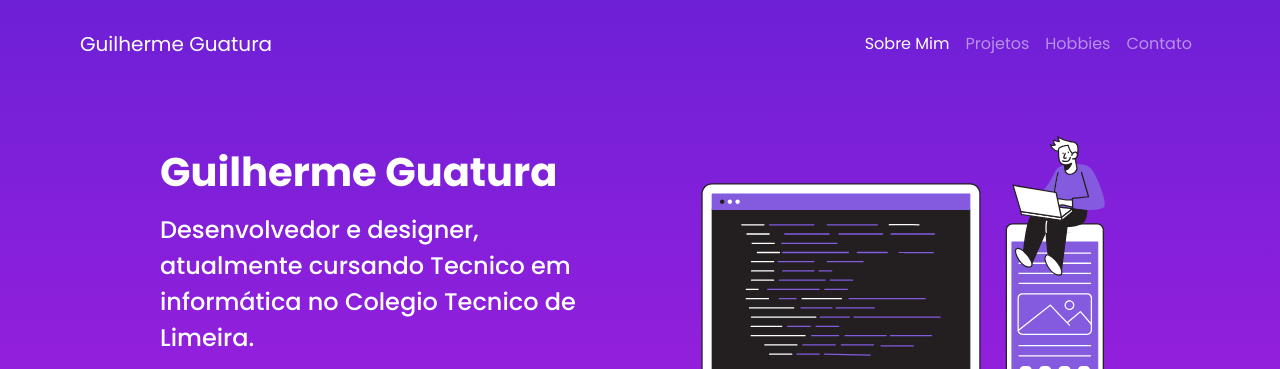
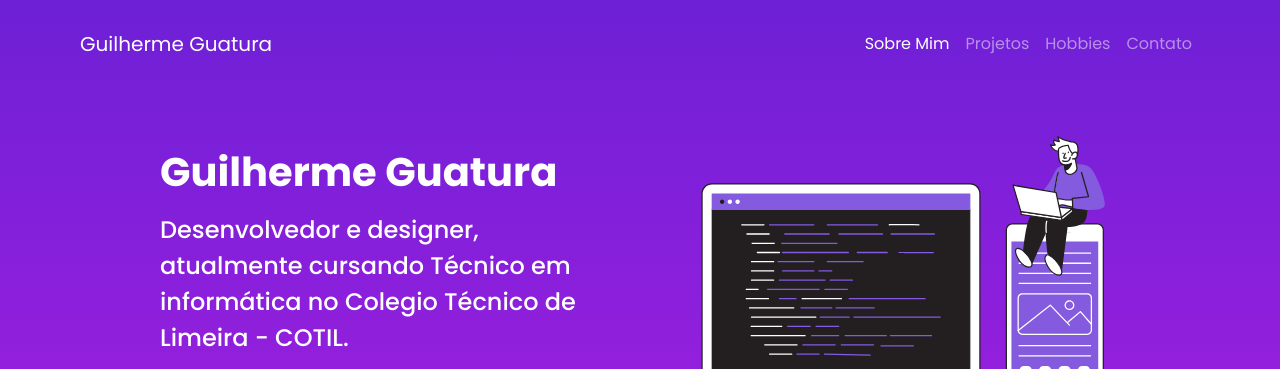
Before and after one commit to guiguat/portfolio, a plain HTML site: page index.html in a window 1280 px wide. Shown: the top 369 px of the page. Drawn offline with nearby package versions, Linux system fonts and the light colour scheme; no server answers.

Commit message:
Update index.html

```diff
--- a/index.html
+++ b/index.html
@@ -40,8 +40,8 @@
       <div class="presentation col">
         <h1 class="font-weight-bold text-white">Guilherme Guatura</h1>
         <p class="presentation-p text-white">
-          Desenvolvedor e designer, atualmente cursando Tecnico em informática no Colegio Tecnico de
-          Limeira.
+          Desenvolvedor e designer, atualmente cursando Técnico em informática no Colegio Técnico de
+          Limeira - COTIL.
         </p>
         <div class="presentation-icons">
           <a class="mr-3" href="https://www.linkedin.com/in/guilhermeguatura/?locale=pt_BR" target="blank">
```
